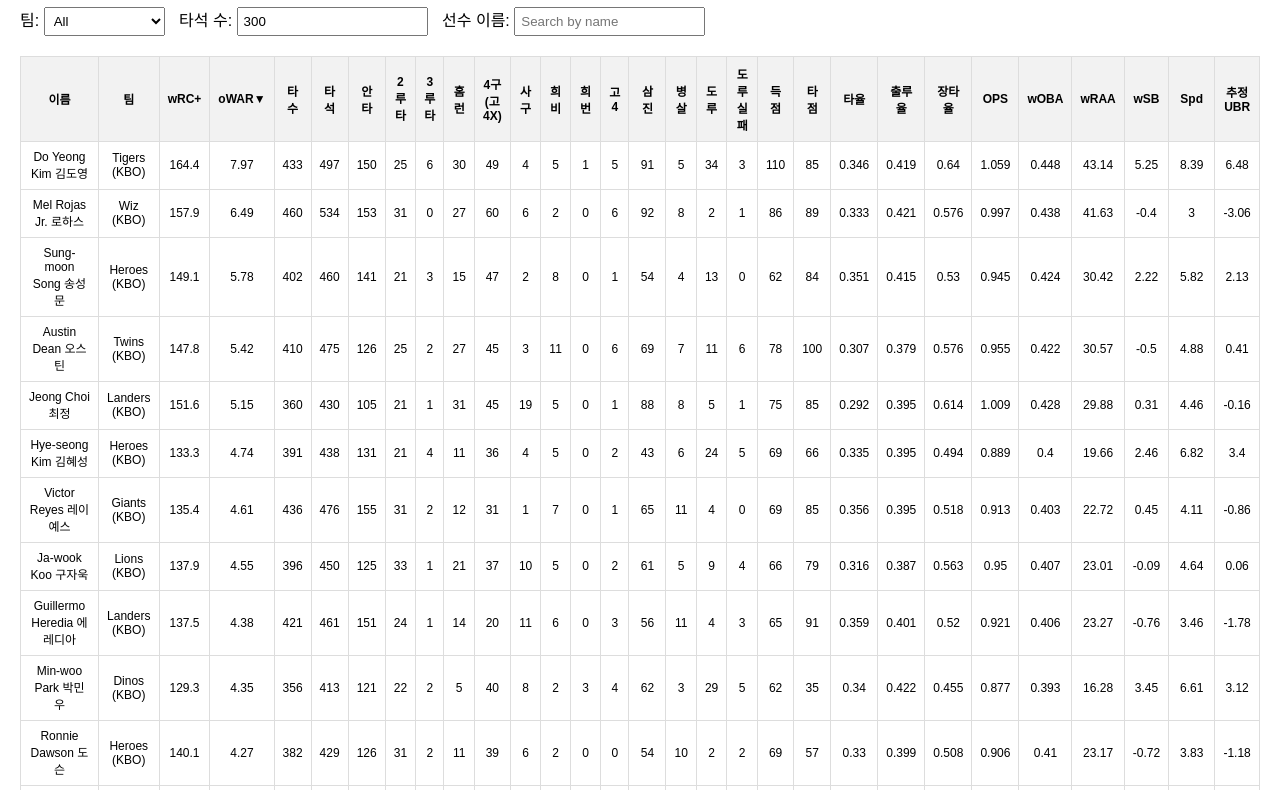
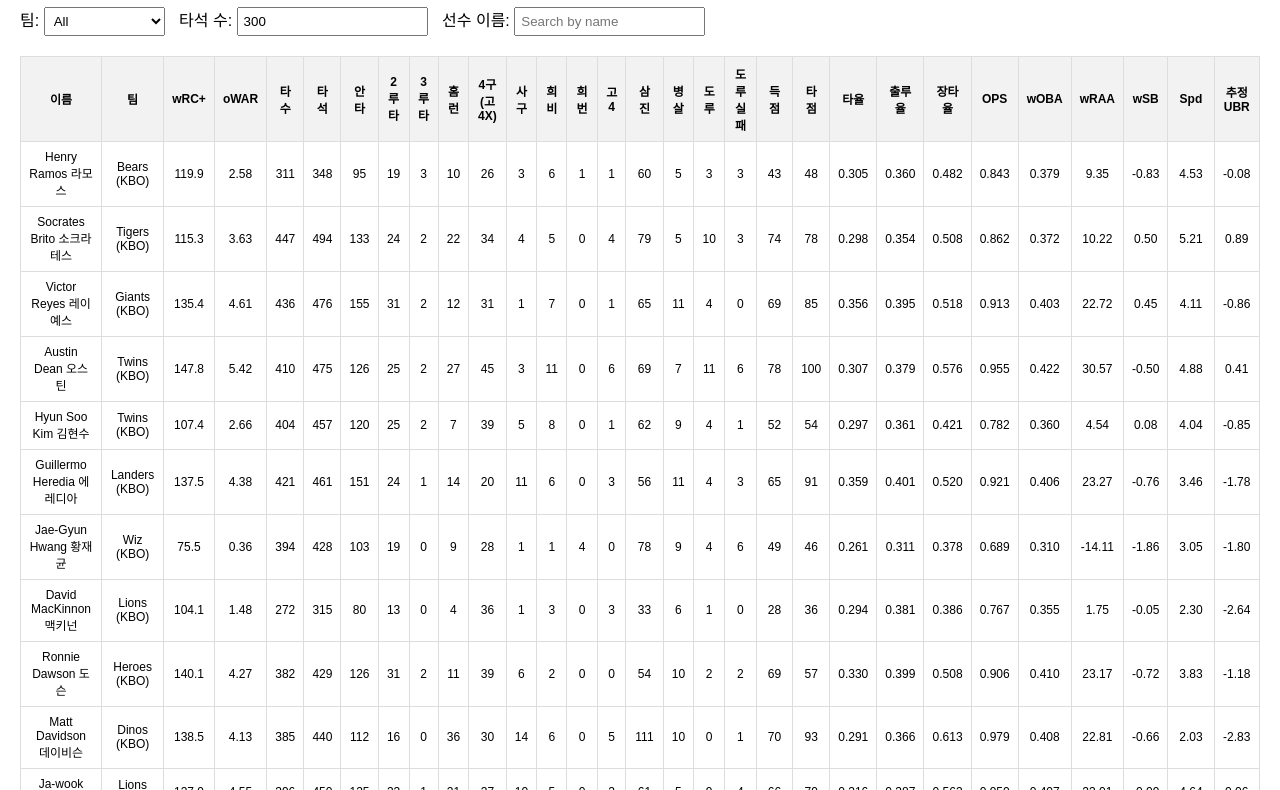
Before and after one commit to year0716/statz_kbo, a plain HTML site: page index.html in a window 1280 px wide. Shown: the part 73-863 px from the top of the page. Drawn offline with Linux system fonts and the light colour scheme.

Commit message:
index.html

```diff
--- a/index.html
+++ b/index.html
@@ -3,7 +3,7 @@
 <head>
     <meta charset="UTF-8">
     <meta name="viewport" content="width=device-width, initial-scale=1.0">
-    <title>stats.kbo</title>
+    <title>stats.KBO</title>
     <style>
         body {
             font-family: Arial, sans-serif;
@@ -42,7 +42,7 @@
 <body>
 
     <h1>
-        stats.kbo
+        stats.KBO
         <span style="font-size: 10px; color: #666; margin-left: 10px;">( 선수 성적 출처 : fangraphs.com / 문제 시 삭제 )</span>
     </h1>
 
@@ -109,25 +109,28 @@
     </table>
 
     <script>
+        // CSV 파일 URL - 실제 URL을 여기에 입력하세요
         const csvUrl = 'https://raw.githubusercontent.com/year0716/statz_kbo/main/stat.csv';
 
+        // CSV 파일을 가져와 파싱하는 함수
         function fetchAndParseCSV(url) {
             return fetch(url)
                 .then(response => response.text())
                 .then(text => parseCSV(text));
         }
 
+        // CSV 파싱 함수
         function parseCSV(text) {
-            const rows = text.trim().split('\n').slice(1);
+            const rows = text.split('\n').slice(1);  // 첫 줄은 헤더이므로 제거
             return rows.map(row => {
                 const columns = row.split(',');
                 return {
                     name: columns[0],
                     team: columns[1],
-                    wRC: columns[2],
-                    oWAR: parseFloat(columns[3]),
+                    wRC: parseFloat(columns[2]).toFixed(1),
+                    oWAR: parseFloat(columns[3]).toFixed(2),
                     atBats: columns[4],
-                    plateAppearances: parseInt(columns[5], 10),
+                    plateAppearances: columns[5],
                     hits: columns[6],
                     doubles: columns[7],
                     triples: columns[8],
@@ -143,22 +146,24 @@
                     caughtStealing: columns[18],
                     runs: columns[19],
                     rbis: columns[20],
-                    avg: columns[21],
-                    obp: columns[22],
-                    slg: columns[23],
-                    ops: columns[24],
-                    wOBA: columns[25],
-                    wRAA: columns[26],
-                    wSB: columns[27],
-                    spd: columns[28],
-                    ubr: columns[29]
+                    avg: parseFloat(columns[21]).toFixed(3),
+                    obp: parseFloat(columns[22]).toFixed(3),
+                    slg: parseFloat(columns[23]).toFixed(3),
+                    ops: parseFloat(columns[24]).toFixed(3),
+                    wOBA: parseFloat(columns[25]).toFixed(3),
+                    wRAA: parseFloat(columns[26]).toFixed(2),
+                    wSB: parseFloat(columns[27]).toFixed(2),
+                    spd: parseFloat(columns[28]).toFixed(2),
+                    ubr: parseFloat(columns[29]).toFixed(2)
                 };
             });
         }
 
+        // HTML 테이블에 데이터를 삽입하는 함수
         function populateTable(data) {
             const tbody = document.querySelector('#statsTable tbody');
-            tbody.innerHTML = ''; // Clear existing data
+            tbody.innerHTML = ''; // Clear existing rows
+
             data.forEach(item => {
                 const row = document.createElement('tr');
                 row.innerHTML = `
@@ -197,78 +202,67 @@
             });
         }
 
+        // 데이터 필터링 함수
         function filterData(data) {
             const teamFilter = document.querySelector('#teamFilter').value;
-            const plateAppearancesFilter = document.querySelector('#plateAppearancesFilter').value;
+            const plateAppearancesFilter = parseFloat(document.querySelector('#plateAppearancesFilter').value) || 300;
             const nameSearch = document.querySelector('#nameSearch').value.toLowerCase();
 
             return data.filter(item => {
-                const matchesTeam = teamFilter === '' || item.team === teamFilter;
-                const matchesPA = plateAppearancesFilter === '' || item.plateAppearances >= plateAppearancesFilter;
-                const matchesName = nameSearch === '' || item.name.toLowerCase().includes(nameSearch);
+                const meetsTeamCriteria = teamFilter === '' || item.team === teamFilter;
+                const meetsPlateAppearancesCriteria = parseFloat(item.plateAppearances) >= plateAppearancesFilter;
+                const meetsNameSearchCriteria = item.name.toLowerCase().includes(nameSearch);
 
-                return matchesTeam && matchesPA && matchesName;
+                return meetsTeamCriteria && meetsPlateAppearancesCriteria && meetsNameSearchCriteria;
             });
         }
 
-        function sortTable(column, ascending) {
+        // 필터 및 정렬 적용 함수
+        function applyFiltersAndSort(data) {
+            const filteredData = filterData(data);
+            populateTable(filteredData);
+        }
+
+        // 테이블 열 클릭 시 정렬 함수
+        function sortTable(column, isAscending) {
             const tbody = document.querySelector('#statsTable tbody');
             const rows = Array.from(tbody.querySelectorAll('tr'));
-            const index = Array.from(document.querySelectorAll('th')).findIndex(th => th.getAttribute('data-column') === column);
 
             rows.sort((a, b) => {
-                const aValue = column === 'oWAR' ? parseFloat(a.children[index].textContent) : a.children[index].textContent;
-                const bValue = column === 'oWAR' ? parseFloat(b.children[index].textContent) : b.children[index].textContent;
+                const aText = a.querySelector(`td:nth-child(${column})`).textContent.trim();
+                const bText = b.querySelector(`td:nth-child(${column})`).textContent.trim();
 
-                if (isNaN(aValue) || isNaN(bValue)) {
-                    // String comparison if values are not numbers
-                    return ascending ? aValue.localeCompare(bValue) : bValue.localeCompare(aValue);
-                }
+                const aValue = isNaN(parseFloat(aText)) ? aText : parseFloat(aText);
+                const bValue = isNaN(parseFloat(bText)) ? bText : parseFloat(bText);
 
-                // Number comparison
-                return ascending ? aValue - bValue : bValue - aValue;
+                return isAscending ? (aValue > bValue ? 1 : -1) : (aValue < bValue ? 1 : -1);
             });
 
             rows.forEach(row => tbody.appendChild(row));
-            document.querySelectorAll('th').forEach(th => th.classList.remove('sorted-asc', 'sorted-desc'));
-            const header = document.querySelector(`th[data-column="${column}"]`);
-            if (ascending) {
-                header.classList.add('sorted-asc');
-            } else {
-                header.classList.add('sorted-desc');
-            }
         }
 
-        document.addEventListener('DOMContentLoaded', () => {
-            fetchAndParseCSV(csvUrl).then(data => {
-                const initialFilteredData = filterData(data);
-                populateTable(initialFilteredData);
-                sortTable('oWAR', false); // Initial sort by oWAR descending
+        // 열 클릭 이벤트 핸들러
+        document.querySelectorAll('th').forEach((th, index) => {
+            th.addEventListener('click', () => {
+                const isAscending = !th.classList.contains('sorted-asc');
+                document.querySelectorAll('th').forEach(th => th.classList.remove('sorted-asc', 'sorted-desc'));
 
-                // Event listeners for filter inputs
-                document.querySelector('#teamFilter').addEventListener('change', () => {
-                    const filteredData = filterData(data);
-                    populateTable(filteredData);
-                });
+                if (isAscending) {
+                    th.classList.add('sorted-asc');
+                } else {
+                    th.classList.add('sorted-desc');
+                }
 
-                document.querySelector('#plateAppearancesFilter').addEventListener('input', () => {
-                    const filteredData = filterData(data);
-                    populateTable(filteredData);
-                });
+                sortTable(index + 1, isAscending);
+            });
+        });
 
-                document.querySelector('#nameSearch').addEventListener('input', () => {
-                    const filteredData = filterData(data);
-                    populateTable(filteredData);
-                });
-
-                document.querySelectorAll('th').forEach(th => {
-                    th.addEventListener('click', () => {
-                        const column = th.getAttribute('data-column');
-                        const isAscending = !th.classList.contains('sorted-asc');
-                        sortTable(column, isAscending);
-                    });
-                });
-            });
+        // 데이터 가져와서 테이블에 넣기
+        fetchAndParseCSV(csvUrl).then(data => {
+            populateTable(filterData(data));
+            document.querySelector('#teamFilter').addEventListener('change', () => applyFiltersAndSort(data));
+            document.querySelector('#plateAppearancesFilter').addEventListener('input', () => applyFiltersAndSort(data));
+            document.querySelector('#nameSearch').addEventListener('input', () => applyFiltersAndSort(data));
         });
     </script>
 
```
